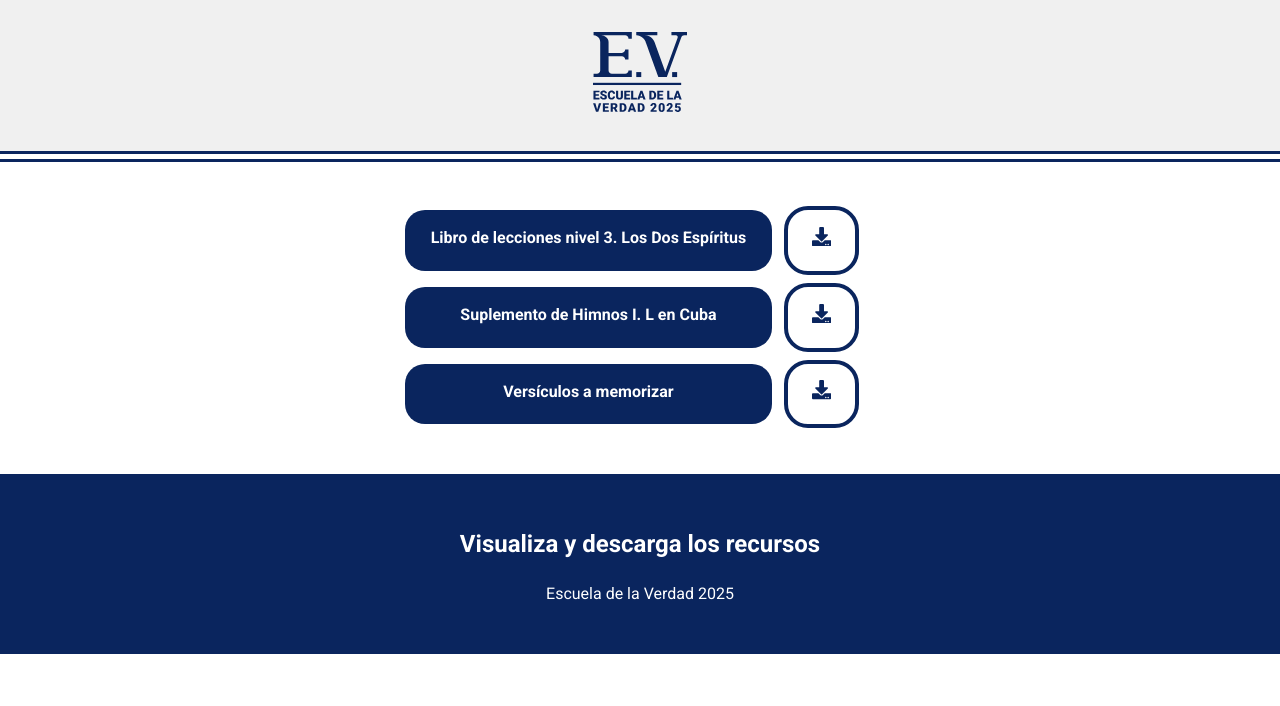
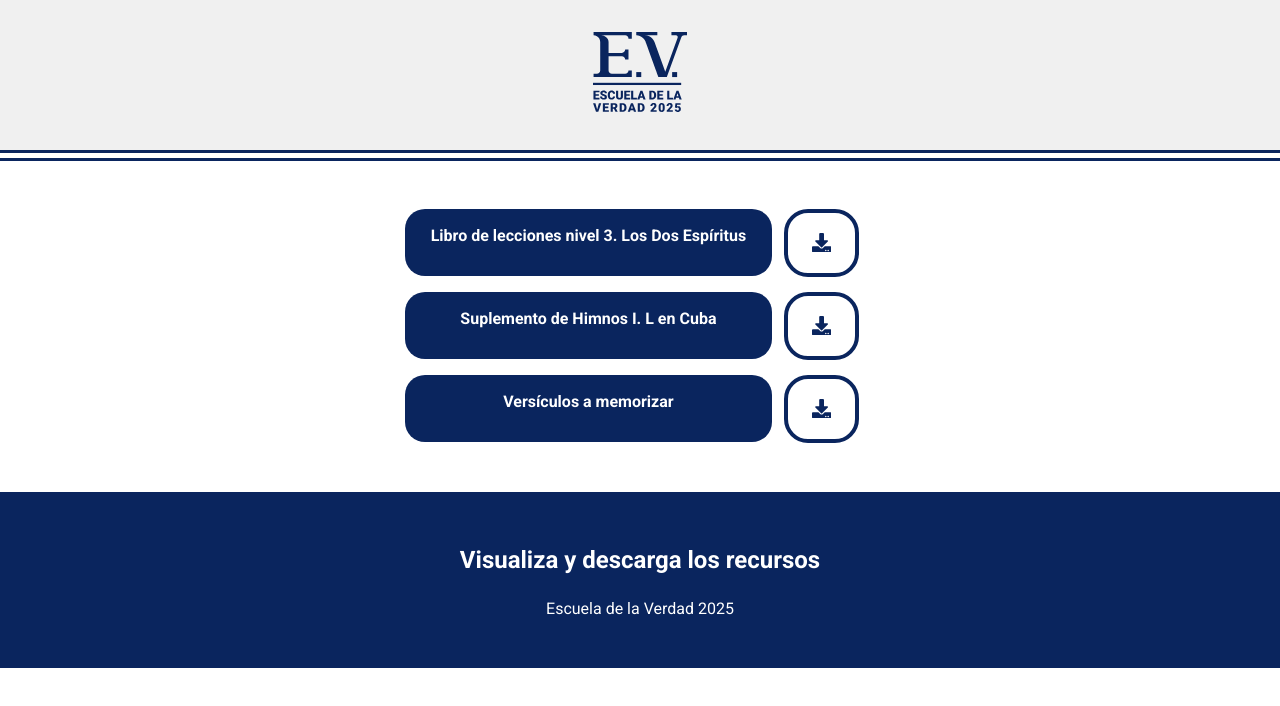
Before and after one commit to EricReyesMilian/escuela-de-la-verdad, a React (Vite) app: page / in a window 1280 px wide. Shown: the top 706 px of the page. Built offline with nearby package versions, Linux system fonts and the light colour scheme.

Commit message:
download button fix

```diff
--- a/src/index.css
+++ b/src/index.css
@@ -1,6 +1,6 @@
 :root {
   font-family: Inter, system-ui, Avenir, Helvetica, Arial, sans-serif;
-  line-height: 1.5;
+  line-height: 1.4;
   font-weight: 400;
 }
 
@@ -52,6 +52,13 @@ body {
   justify-content:space-between
 
 }
+.button-group a{
+  display: flex;
+  flex-direction: column;
+  justify-items: center;
+  margin: auto;
+
+}
 .view-btn {
   padding: 1rem 1.5rem;
   background-color: #0a255e;
@@ -62,6 +69,7 @@ body {
   font-size: 1rem;
   font-weight: 700;
   transition: background-color 0.25s;
+  height: 35px;
 }
 .download-btn {
   padding: 1rem 1.5rem;
@@ -73,6 +81,8 @@ body {
   font-weight: 700;
   transition: background-color 0.25s;
   outline: 4px solid  #0a255e;
+    padding: 1.3rem 1.5rem;
+
 
 }
 .download-btn:hover {
```
